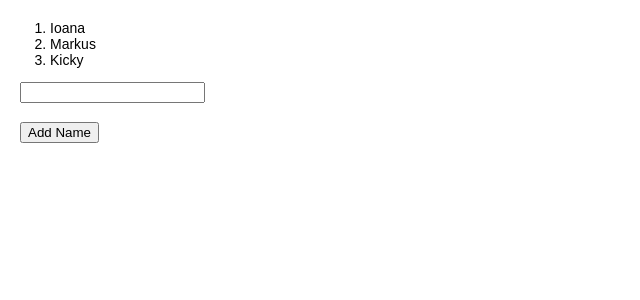
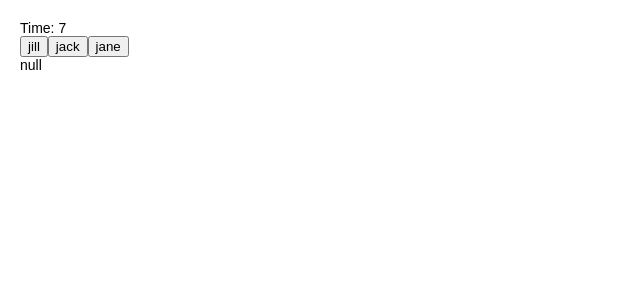
Before and after one commit to Bucurenciu-Cristian/Saboteur-Game, a Next.js app in the folder the_game/: page /State in a window 1280 px wide. Shown: the top 300 px of the page, without its empty margins (0-640 px from the left). Built offline with nearby package versions, Linux system fonts and the light colour scheme.

Commit message:
UseEffectExample

```diff
--- a/the_game/pages/State/index.tsx
+++ b/the_game/pages/State/index.tsx
@@ -1,12 +1,15 @@
 // import usePokemon from "../../src/components/State/Context";
 import StateUsePage from "../../src/components/State/useState";
+import StatusUseReducer from "../../src/components/State/useReducer";
+import StatusUseEffect from "../../src/components/State/useEffect";
 const App = () => {
   // const {pokemon} = usePokemon();
 
   return (<div>
     {/*{JSON.stringify(pokemon)}*/}
-    <StateUsePage />
-
+    {/*<StateUsePage />*/}
+    {/*<StatusUseReducer/>*/}
+    <StatusUseEffect/>
   </div>);
 };
 export default App;
--- /dev/null
+++ b/the_game/public/jack.json
@@ -0,0 +1,4 @@
+{
+  "id": 2,
+  "name": "Jack Doe"
+}
--- /dev/null
+++ b/the_game/public/jane.json
@@ -0,0 +1,4 @@
+{
+  "id": 1,
+  "name": "Jane Doe"
+}
--- /dev/null
+++ b/the_game/public/jill.json
@@ -0,0 +1,4 @@
+{
+  "id": 3,
+  "name": "Jill Doe"
+}
--- /dev/null
+++ b/the_game/public/names.json
@@ -0,0 +1 @@
+["jill", "jack", "jane"]
--- /dev/null
+++ b/the_game/src/components/State/useEffect.jsx
@@ -0,0 +1,48 @@
+import {useState, useEffect} from "react";
+
+const Stopwatch = () => {
+    const [time, setTime] = useState(0);
+
+    useEffect(() => {
+        const interval = setInterval(() => {
+            setTime(t => t + 1);
+        }, 1000);
+        return () => clearInterval(interval);
+    }, []);
+
+
+    return <div>Time: {time}</div>;
+};
+
+function App() {
+    const [names, setNames] = useState([]);
+
+    useEffect(() => {
+        fetch('/names.json')
+            .then(response => response.json())
+            .then(data => setNames(data))
+        ;
+    }, []);
+
+    const [seletedNameDetails, setSelectedNameDetails] = useState(null);
+
+    const onSelectedNameChange = (name) => {
+        fetch(`/${name}.json`)
+            .then((response) => response.json())
+            .then((data) => setSelectedNameDetails(data));
+    };
+
+    return (
+        <div>
+            <Stopwatch/>
+            <div>
+                {names.map((name) => (
+                    <button key={name} onClick={() => onSelectedNameChange(name)}>{name}</button>
+                ))}
+            </div>
+            <div>{JSON.stringify(seletedNameDetails)}</div>
+        </div>
+    );
+}
+
+export default App;
```
